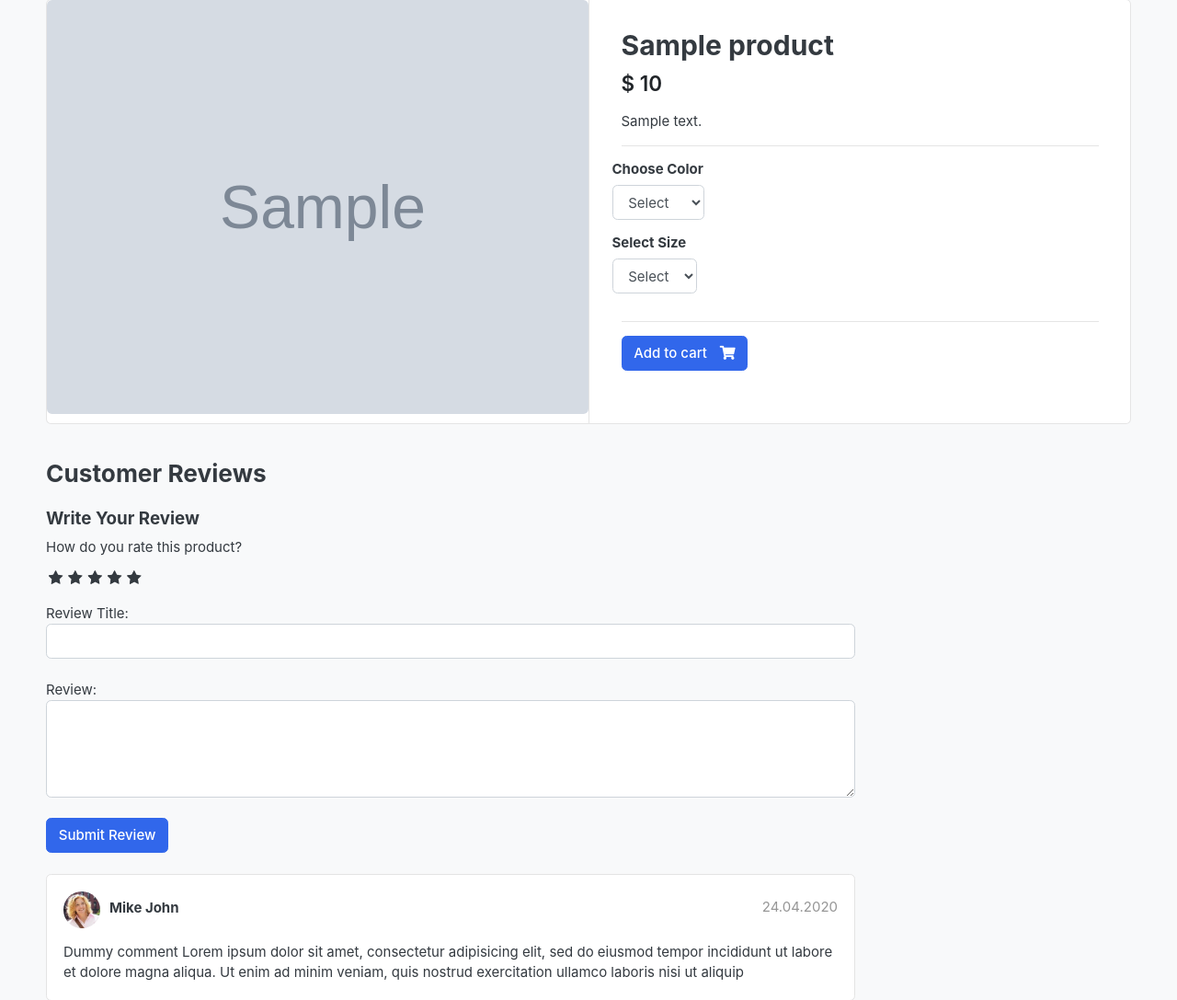
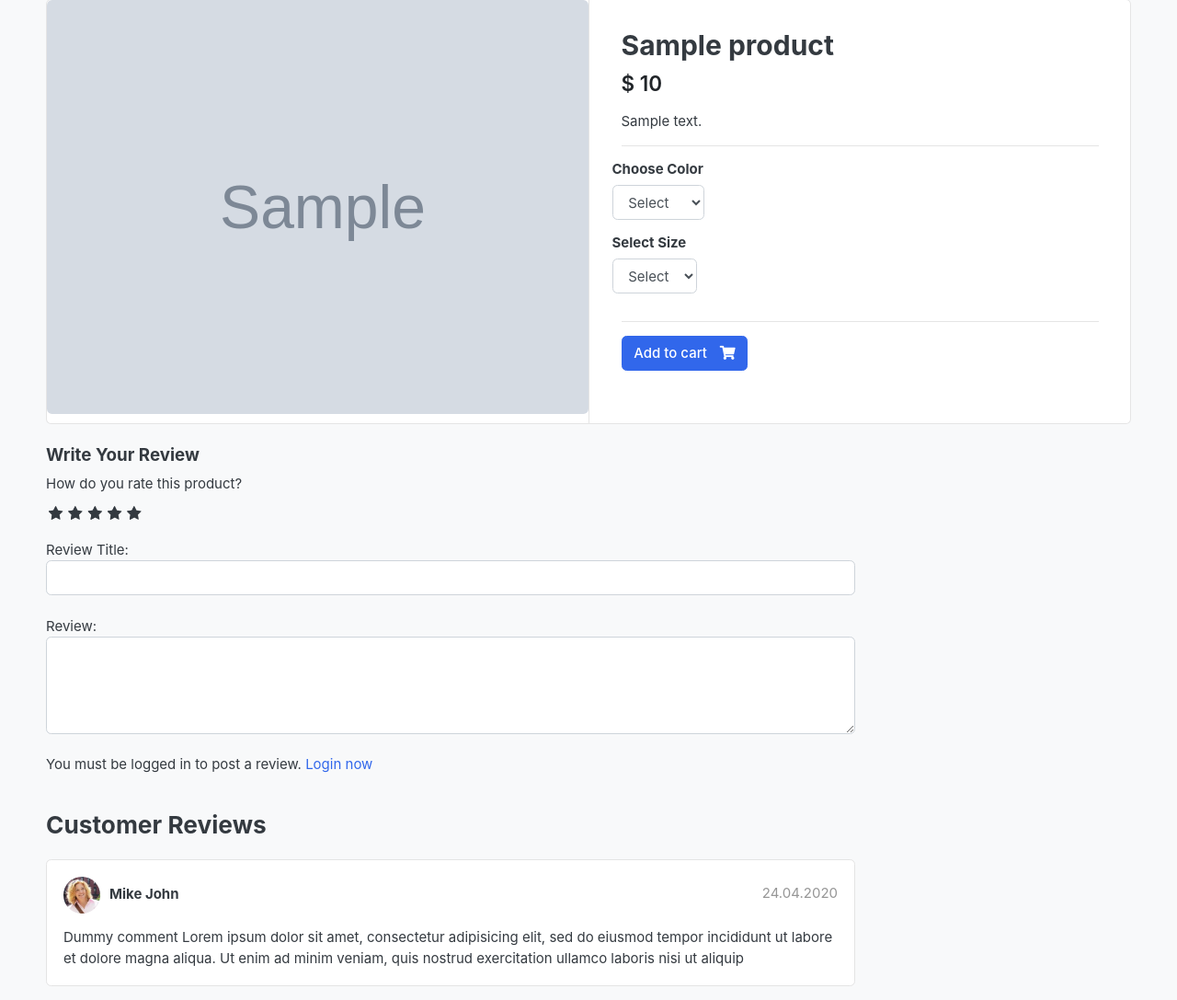
Before and after one commit to therealabdi2/cartsnarc-django, a Django app: a page that uses templates/store/product_detail.html in a window 1280 px wide. Shown: the part 159-1246 px from the top of the page at 92% size. Run offline with Django 3.2, Linux system fonts and the light colour scheme; tables that the repository leaves empty hold one stand-in row (values such as "Sample post"); grey boxes marked "Sample" are stand-in pictures; some libraries are stand-ins or nearby versions; some web fonts are replaced.

Commit message:
make review form and store it in databse

```diff
--- a/store/urls.py
+++ b/store/urls.py
@@ -7,6 +7,5 @@ urlpatterns = [
     path('category/<slug:category_slug>/', views.store, name='products_by_category'),
     path('category<slug:category_slug>/<slug:product_slug>/', views.product_detail, name='products_detail'),
     path('search/', views.search, name='search'),
-
-
+    path('submit_review/<int:product_id>/', views.submit_review, name='submit_review')
 ]
--- a/store/views.py
+++ b/store/views.py
@@ -1,11 +1,13 @@
+from django.contrib import messages
 from django.core.paginator import Paginator
 from django.db.models import Q
-from django.shortcuts import render, get_object_or_404
+from django.shortcuts import render, get_object_or_404, redirect
 
 from carts.models import CartItem
 from carts.views import _cart_id
 from category.models import Category
-from store.models import Product
+from store.forms import ReviewForm
+from store.models import Product, ReviewRating
 
 
 # Create your views here.
@@ -58,10 +60,36 @@ def search(request):
         keyword = request.GET['keyword']
         if keyword:
             products = Product.objects.order_by('-created_date').filter(
-                Q(description__icontains=keyword) | Q(product_name__icontains=keyword))  # looks anything related to keyword in description
+                Q(description__icontains=keyword) | Q(
+                    product_name__icontains=keyword))  # looks anything related to keyword in description
             products_count = products.count()
     context = {
         'products': products,
         'products_count': products_count,
     }
     return render(request, 'store/store.html', context)
+
+
+def submit_review(request, product_id):
+    url = request.META.get('HTTP_REFERER')
+    if request.method == 'POST':
+        try:
+            reviews = ReviewRating.objects.get(user__id=request.user.id, product__id=product_id)
+            # if there is already a review by this user for this product we update it instead of creating a new one
+            form = ReviewForm(request.POST, instance=reviews)
+            form.save()
+            messages.success(request, 'Thank you! Your review has been updated')
+            return redirect(url)
+        except ReviewRating.DoesNotExist:
+            form = ReviewForm(request.POST)
+            if form.is_valid():
+                data = ReviewRating()
+                data.subject = form.cleaned_data['subject']
+                data.rating = form.cleaned_data['rating']
+                data.review = form.cleaned_data['review']
+                data.ip = request.META.get('REMOTE_ADDR')
+                data.product_id = product_id
+                data.user_id = request.user.id
+                data.save()
+                messages.success(request, 'Thank you! Your review has been submitted')
+                return redirect(url)
--- a/templates/store/product_detail.html
+++ b/templates/store/product_detail.html
@@ -77,11 +77,8 @@
             <div class="row">
                 <div class="col-md-9">
 
-                    <header class="section-heading">
-                        <h3>Customer Reviews </h3>
 
-                    </header>
-                    <form action="" method="POST">
+                    <form action="{% url 'submit_review' single_product.id %}" method="POST">
                         {% csrf_token %}
                         <h5>Write Your Review</h5>
                         <div>
@@ -107,11 +104,20 @@
                             Review:
                             <textarea name="review" id="" rows="4" class="form-control"></textarea>
                             <br>
+                            {% if user.is_authenticated %}
                             <input type="submit" value="Submit Review" class="btn btn-primary">
-
+                             {% else %}
+                                <p>You must be logged in to post a review. <span><a href="{% url 'login' %}">Login now</a></span></p>
+                            {% endif %}
                         </div>
+                        {% include 'includes/alerts.html' %}
                     </form>
                     <br>
+
+                     <header class="section-heading">
+                        <h3>Customer Reviews </h3>
+                    </header>
+
                     <article class="box mb-3">
                         <div class="icontext w-100">
                             <img src="{% static "./images/avatars/avatar1.jpg" %}" class="img-xs icon rounded-circle">
```
